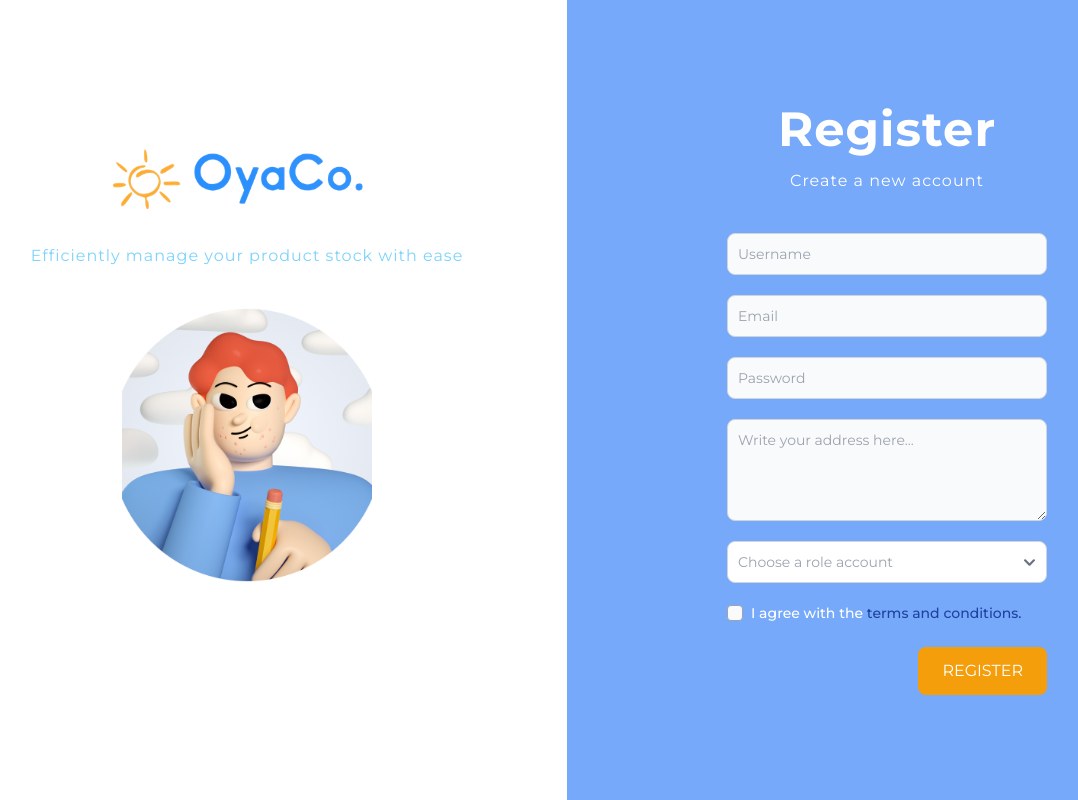
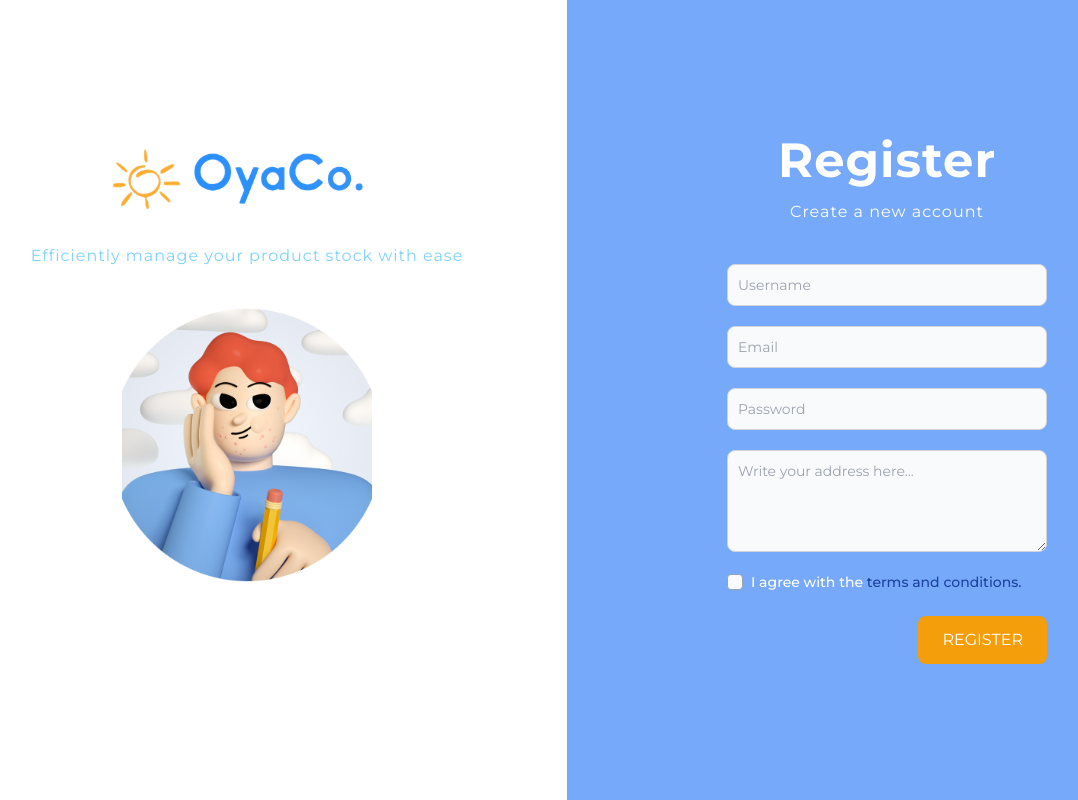
Before and after one commit to Oyaco-Group/oyaco-front-end, a Next.js app: page /register in a window 1280 px wide. Shown: the whole page, without its empty margins (73-1151 px from the left). Built offline with nearby package versions, Linux system fonts and the light colour scheme.

Commit message:
perf: Adjust table aut-form

```diff
--- a/src/components/style-components/auth/auth-form.jsx
+++ b/src/components/style-components/auth/auth-form.jsx
@@ -2,7 +2,6 @@ import { useState } from "react";
 import { useRouter } from "next/router";
 import InputField from "@/components/style-components/form/input-field";
 import TextareaField from "@/components/style-components/form/textarea-field";
-import SelectField from "@/components/style-components/form/select-field";
 import CheckboxField from "@/components/style-components/form/checkbox-field";
 import Button from "@/components/style-components/button";
 import { ToastSuccess, ToastDanger } from "@/components/style-components/toast";
@@ -31,7 +30,6 @@ const AuthForm = ({ type }) => {
   const handleRegister = () => {
     const existingUser = users.find((user) => user.email === formData.email);
     if (existingUser) {
-      // Email sudah terdaftar
       return false;
     }
     setUsers([...users, formData]);
@@ -52,7 +50,6 @@ const AuthForm = ({ type }) => {
     if (type === "register") {
       const registered = handleRegister();
       if (registered) {
-        // Tampilkan toast registrasi berhasil
         setFormData({
           username: "",
           email: "",
@@ -63,29 +60,24 @@ const AuthForm = ({ type }) => {
         });
         toastSuccess("Registration successful!");
       } else {
-        // Tampilkan toast email sudah terdaftar
         toastDanger("Email is already registered!");
       }
     } else {
       const user = handleLogin();
       if (user) {
-        // Tampilkan toast login berhasil
         toastSuccess("Login successful!");
         router.push("/dashboard");
       } else {
-        // Tampilkan toast kredensial tidak valid
         toastDanger("Invalid credentials");
       }
     }
   };
 
   const toastSuccess = (message) => {
-    // Tampilkan toast success, misalnya dengan menggunakan komponen ToastSuccess
     return <ToastSuccess message={message} />;
   };
 
   const toastDanger = (message) => {
-    // Tampilkan toast danger, misalnya dengan menggunakan komponen ToastDanger
     return <ToastDanger message={message} />;
   };
 
@@ -131,16 +123,6 @@ const AuthForm = ({ type }) => {
             onChange={handleChange}
             placeholder="Write your address here..."
           />
-          <SelectField
-            id="role"
-            value={formData.role}
-            onChange={handleChange}
-            options={[
-              { value: "admin", label: "Admin" },
-              { value: "user", label: "User" },
-            ]}
-            placeholder="Choose a role account"
-          />
           <CheckboxField
             id="agree"
             checked={formData.agree}
--- a/src/components/style-components/table.jsx
+++ b/src/components/style-components/table.jsx
@@ -31,8 +31,12 @@ const Table = ({ columns, data, onEdit }) => {
                   {columns.map((column, colIndex) => (
                     <td key={colIndex} className="whitespace-nowrap px-6 py-4">
                       {column.field === "action" ? (
-                        <Button onClick={() => onEdit(row)} size="sm">
-                          Edit
+                        <Button
+                          className="bg-blue-400 hover:bg-blue-500"
+                          onClick={() => onEdit(row)}
+                          size="sm"
+                        >
+                          Info
                         </Button>
                       ) : column.render ? (
                         column.render(row[column.field], row)
--- a/src/pages/inventory/category/index.jsx
+++ b/src/pages/inventory/category/index.jsx
@@ -1,3 +1,5 @@
+import Table from "@/components/style-components/table";
+
 const CategoryPage = () => {
   return (
     <div>
```
